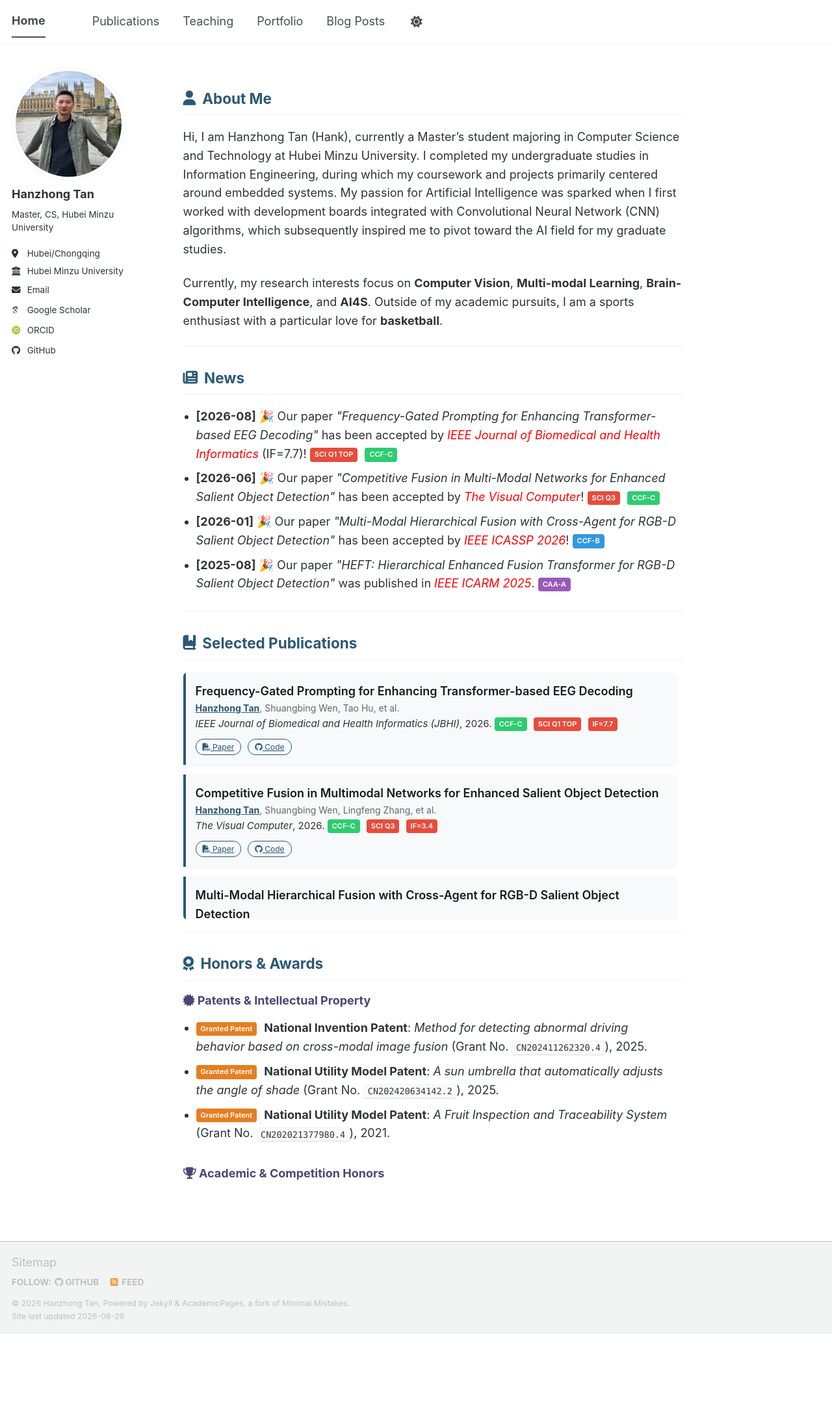
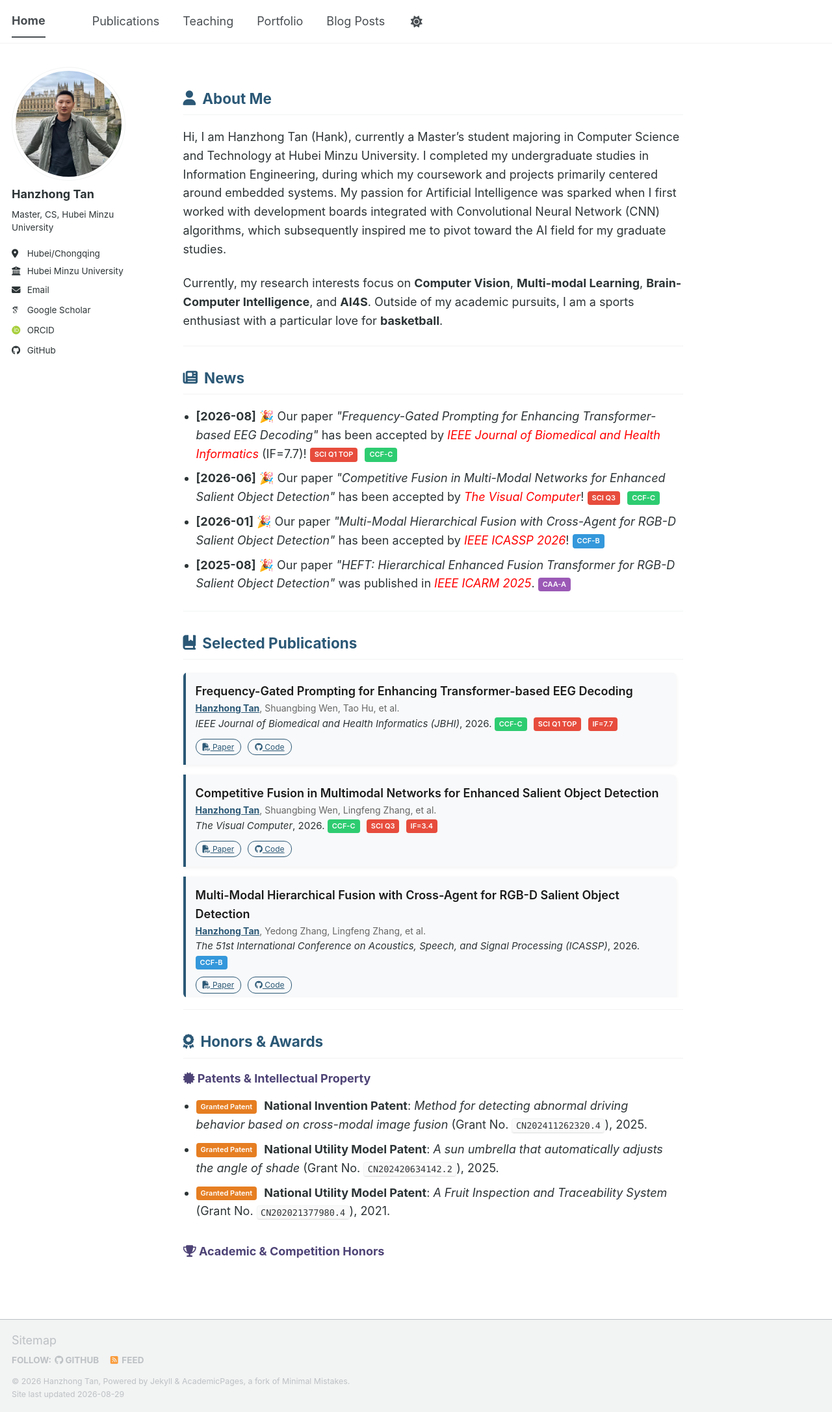
Before and after one commit to liangjiaxiaoqi/liangjiaxiaoqi.github.io, a Jekyll site: the page built from _pages/about.md, in a window 1280 px wide. Shown: the whole page at 65% size. Built offline with Jekyll 4.4.1, drawn with Linux system fonts in a browser that asks for light colours; some web fonts are replaced; a script bundle is joined from its source files by our own code; library files that are not in the unit come from our copies; a style sheet for code colours, icons or effects is not loaded; before the commit the page ends 2053 px from its top, so only the background shows below that.

Commit message:
Update about.md

```diff
--- a/_pages/about.md
+++ b/_pages/about.md
@@ -302,8 +302,8 @@ Currently, my research interests focus on **Computer Vision**, **Multi-modal Lea
 
 <h2 class="section-title"><i class="fa-solid fa-book-bookmark"></i> Selected Publications</h2>
 
-<!-- Publications 滚动容器 -->
-<div class="scrollable-container" style="max-height: 380px;">
+<!-- Publications 滚动容器380px -->
+<div class="scrollable-container" style="max-height: 500px;">
   <div class="card-item">
     <div class="paper-title">Frequency-Gated Prompting for Enhancing Transformer-based EEG Decoding</div>
     <div class="paper-authors"><span class="me">Hanzhong Tan</span>, Shuangbing Wen, Tao Hu, et al.</div>
```
